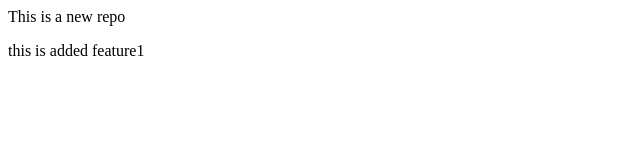
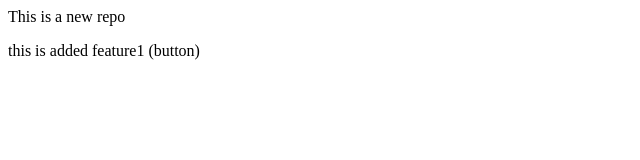
Before and after one commit to santosh313/localrepo1, a plain HTML site: page index.html in a window 1280 px wide. Shown: the full height of the page, 0-640 px from the left. Drawn offline with Linux system fonts and the light colour scheme.

```diff
--- a/index.html
+++ b/index.html
@@ -1,2 +1,2 @@
 <p>This is a new repo</p>
-<p>this is added feature1</p>
+<p>this is added feature1 (button)</p>
```
